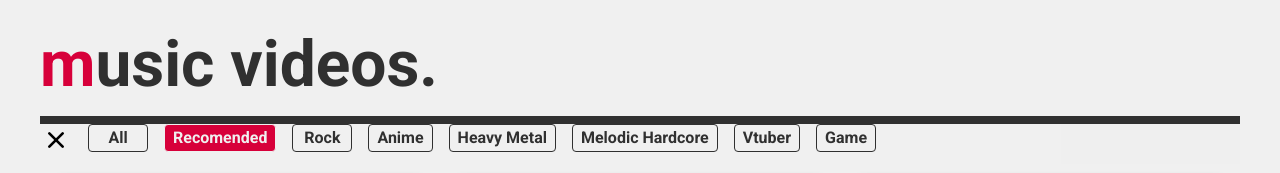
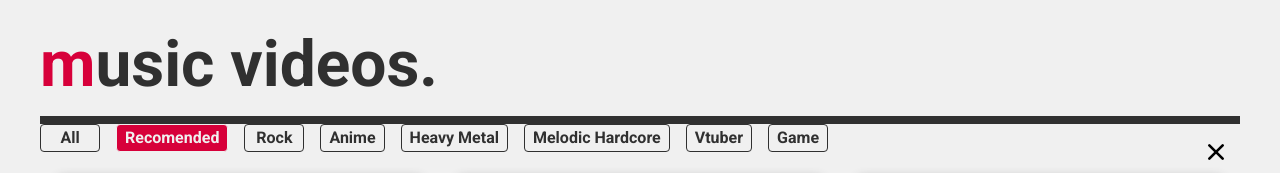
Before and after one commit to osawa-naotaka/lulliecat-musics, a plain HTML site: page index.html in a window 1280 px wide. Shown: the part 860-1033 px from the top of the page. Drawn offline with Linux system fonts and the light colour scheme; a web font is replaced by a local one.

Commit message:
set left and right propaty on tag-tabs.

```diff
--- a/index.html
+++ b/index.html
@@ -292,13 +292,14 @@
         /* tag tabs */
         .tag-tabs {
             display: flex;
-            position: relative;
             justify-content: flex-start;
             flex-wrap: wrap;
             column-gap: 16px;
             position: sticky;
             top: var(--lulliecat-header-height);
-            width: 100%;
+            left: 0;
+            right: 0;
+            /* width: 100%; */
             /* padding: 16px 40px 0px 16px; */
             background-color: var(--lulliecat-background-color-header);
         }
@@ -317,11 +318,11 @@
             padding-inline: 8px;
             font-weight: bold;
         }
-        /* .tag-tabs > .tabs-close {
+        .tag-tabs > .tabs-close {
             position: absolute;
             top: 12px;
             right: 8px;
-        } */
+        }
         .tag-tabs > label > input:checked + p {
             background-color: var(--lulliecat-accent-color);
             color: var(--lulliecat-background-color);
```
